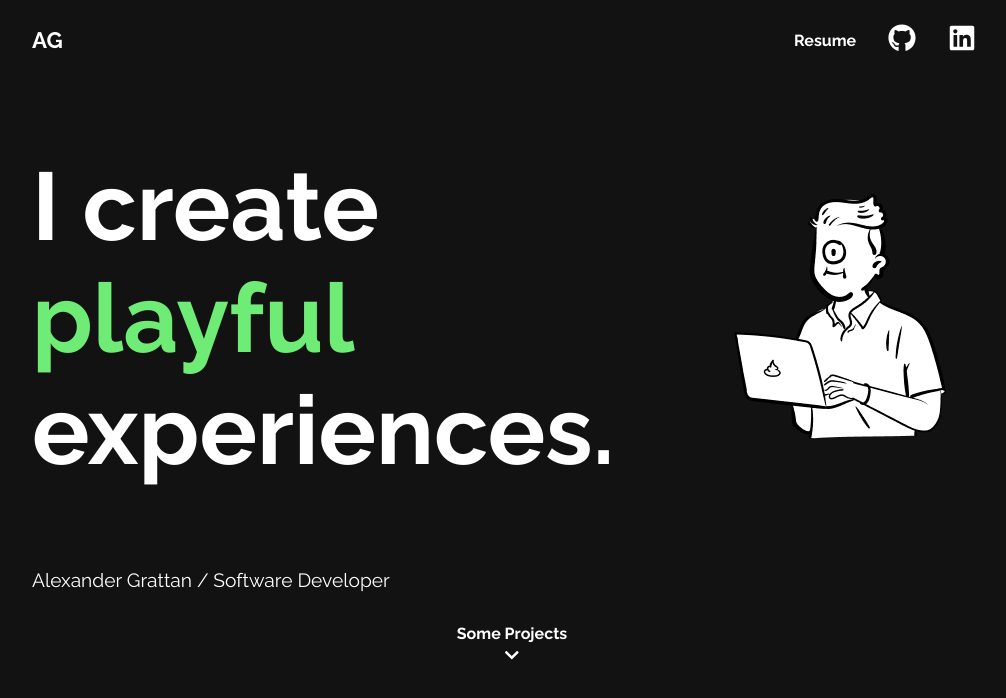
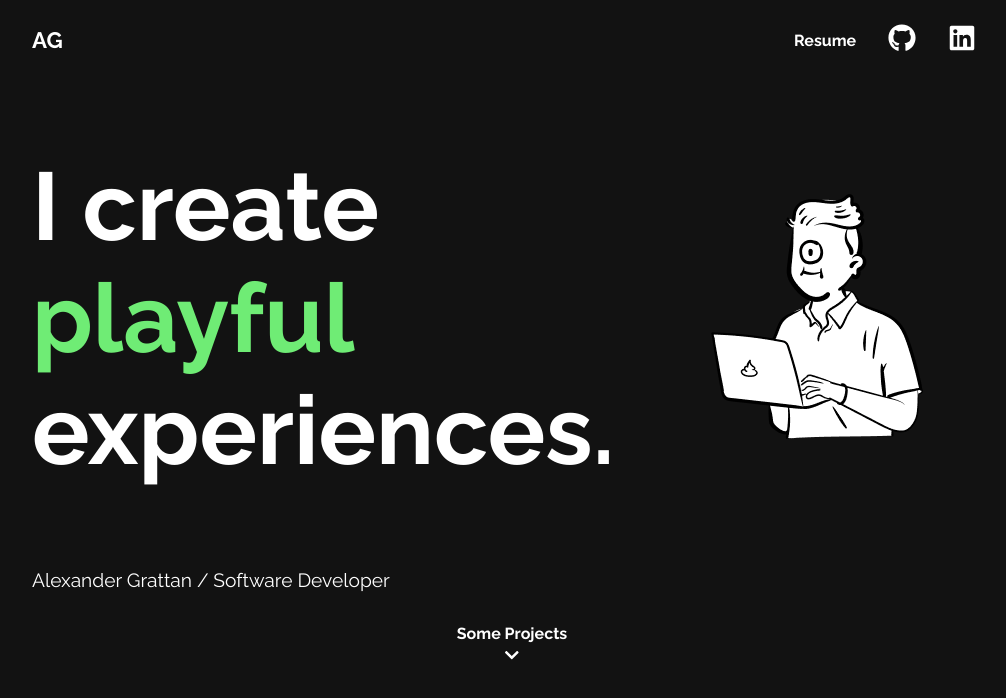
Before and after one commit to agrattan0820/portfolio-site, a Next.js app: page / in a window 1280 px wide. Shown: the top 698 px of the page, without its empty margins (128-1134 px from the left). Built offline with nearby package versions, Linux system fonts and the light colour scheme.

Commit message:
feat: set max-width of peep image to be 100%

```diff
--- a/styles/_home.scss
+++ b/styles/_home.scss
@@ -156,10 +156,7 @@
         max-width: 100px;
         object-fit: contain;
         @media (min-width: 768px) {
-          max-width: 200px;
-        }
-        @media (min-width: 1280px) {
-          max-width: 300px;
+          max-width: 100%;
         }
       }
     }
```
